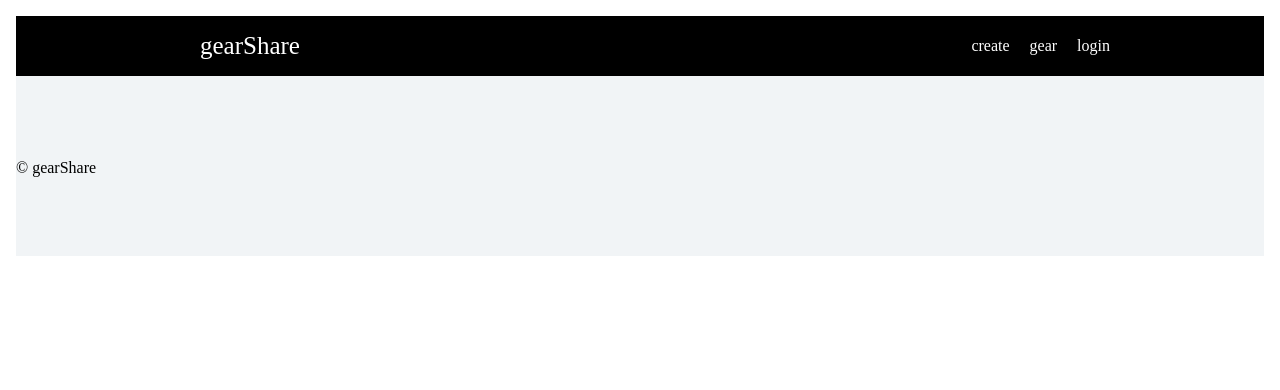
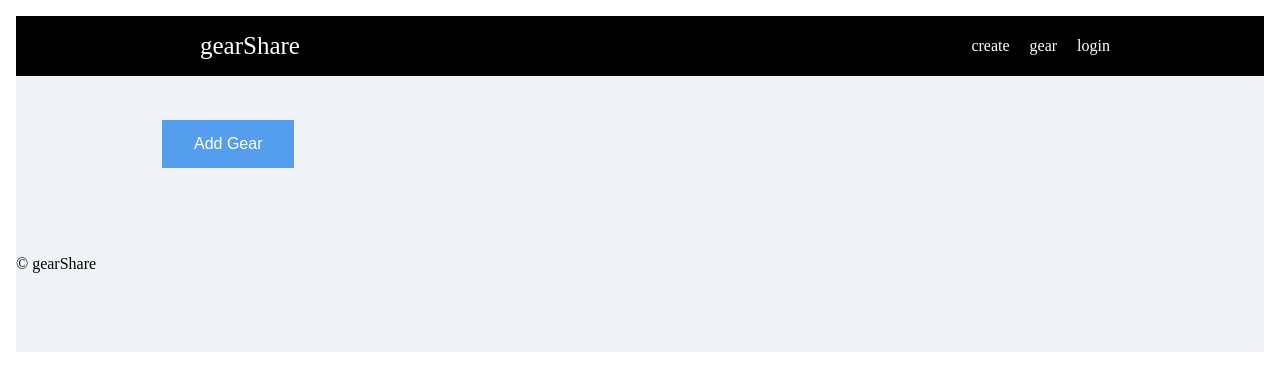
Before and after one commit to rmag4233/Gear-Share, an Angular app: page /my-dashboard in a window 1280 px wide. Before the commit this address led to /. Shown: the top 390 px of the page. Built offline with nearby package versions, Linux system fonts and the light colour scheme.

Commit message:
Adds My Dashboard Component
Adds a component to show My Dashboard

1. Need to add functionality to show my Gear

```diff
--- a/src/app/app-routing.module.ts
+++ b/src/app/app-routing.module.ts
@@ -2,6 +2,7 @@ import { NgModule } from '@angular/core';
 import { RouterModule, Routes } from '@angular/router';
 
 import { LoginComponent } from './login/login.component';
+import { MyDashboardComponent } from './my-dashboard/my-dashboard.component';
 
 const routes: Routes = [
     // {
@@ -11,6 +12,10 @@ const routes: Routes = [
     {
       path: 'login',
       component: LoginComponent
+    },
+    {
+      path: 'my-dashboard',
+      component: MyDashboardComponent
     }
 ];
 
--- a/src/app/app.component.html
+++ b/src/app/app.component.html
@@ -8,7 +8,9 @@
     <nav>
       <ul>
         <li><a routerLink="/">gearShare</a></li>
-        <li><a routerLink="login">login</a></li>
+        <li *ngIf="!auth.user"><a routerLink="login">login</a></li>
+        <li *ngIf="auth.user"><a routerLink="login">sign out</a></li>
+        <li *ngIf="auth.user"><a routerLink="my-dashboard">myDashboard</a></li>
         <li><a routerLink="gear">gear</a></li>
         <li><a routerLink="gear/new">create</a></li>
       </ul>
--- a/src/app/app.component.ts
+++ b/src/app/app.component.ts
@@ -1,10 +1,18 @@
-import { Component } from '@angular/core';
+import { Component, OnInit } from '@angular/core';
+import { AuthService } from './services/auth/auth.service';
 
 @Component({
   selector: 'app-root',
   templateUrl: './app.component.html',
   styleUrls: ['./app.component.css']
 })
-export class AppComponent {
+export class AppComponent implements OnInit {
   title = 'gearShare';
+
+  constructor(
+    public auth : AuthService
+  ) {}
+
+  ngOnInit() {
+  }
 }
--- a/src/app/app.module.ts
+++ b/src/app/app.module.ts
@@ -10,12 +10,14 @@ import { AppComponent } from './app.component';
 import { LoginComponent } from './login/login.component';
 
 import { AuthService } from './services/auth/auth.service';
+import { MyDashboardComponent } from './my-dashboard/my-dashboard.component';
 
 
 @NgModule({
   declarations: [
     AppComponent,
-    LoginComponent
+    LoginComponent,
+    MyDashboardComponent
   ],
   imports: [
     BrowserModule,
--- /dev/null
+++ b/src/app/my-dashboard/my-dashboard.component.css
@@ -0,0 +1,12 @@
+.button {
+    background-color: #549EED;
+    border: none;
+    color: white;
+    padding: 15px 32px;
+    text-align: center;
+    text-decoration: none;
+    display: inline-block;
+    font-size: 16px;
+    margin: 4px 2px;
+    cursor: pointer;
+}
--- /dev/null
+++ b/src/app/my-dashboard/my-dashboard.component.html
@@ -0,0 +1 @@
+<button class="button" (click)='moveToCreate()'>Add Gear</button>
--- /dev/null
+++ b/src/app/my-dashboard/my-dashboard.component.ts
@@ -0,0 +1,20 @@
+import { Component, OnInit } from '@angular/core';
+import { Router } from '@angular/router';
+
+@Component({
+  selector: 'app-my-dashboard',
+  templateUrl: './my-dashboard.component.html',
+  styleUrls: ['./my-dashboard.component.css']
+})
+export class MyDashboardComponent implements OnInit {
+
+  constructor(private router : Router) { }
+
+  ngOnInit() {
+  }
+
+  moveToCreate() {
+    this.router.navigate(['/gear/new'])
+  }
+
+}
```
Also changed, not shown: 1 other file (tests, documents, lock files or other folders).
